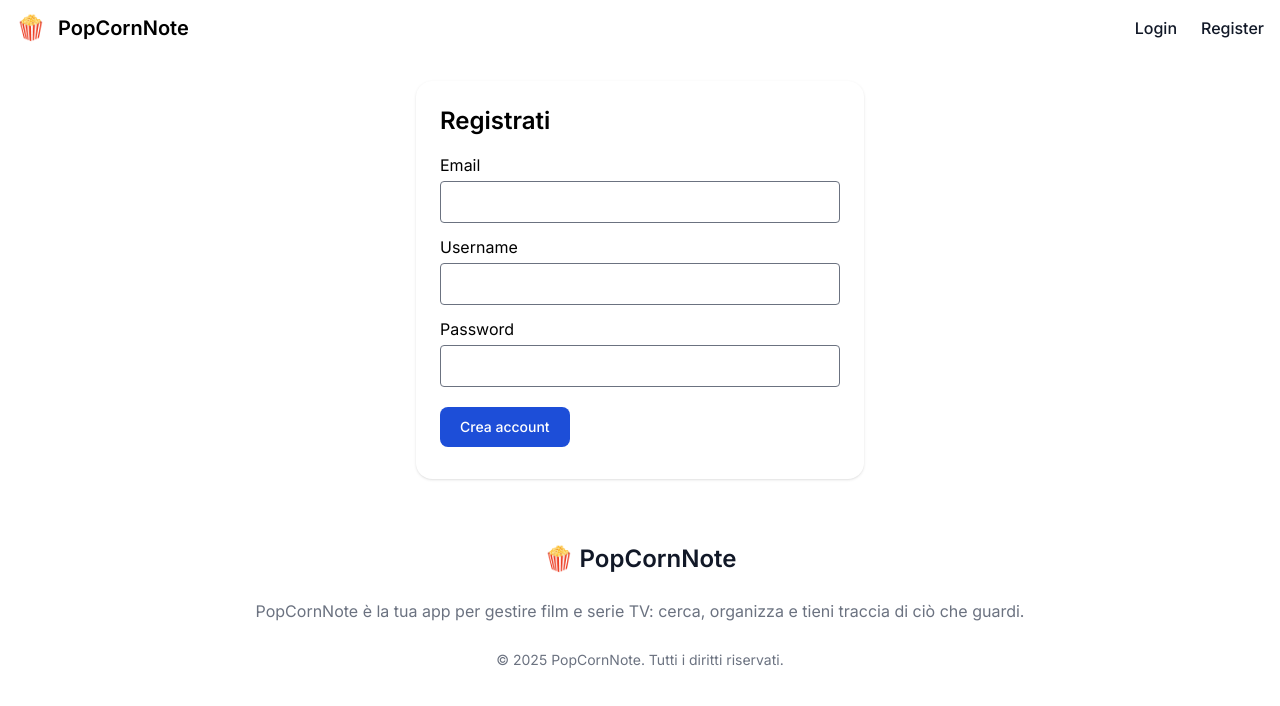
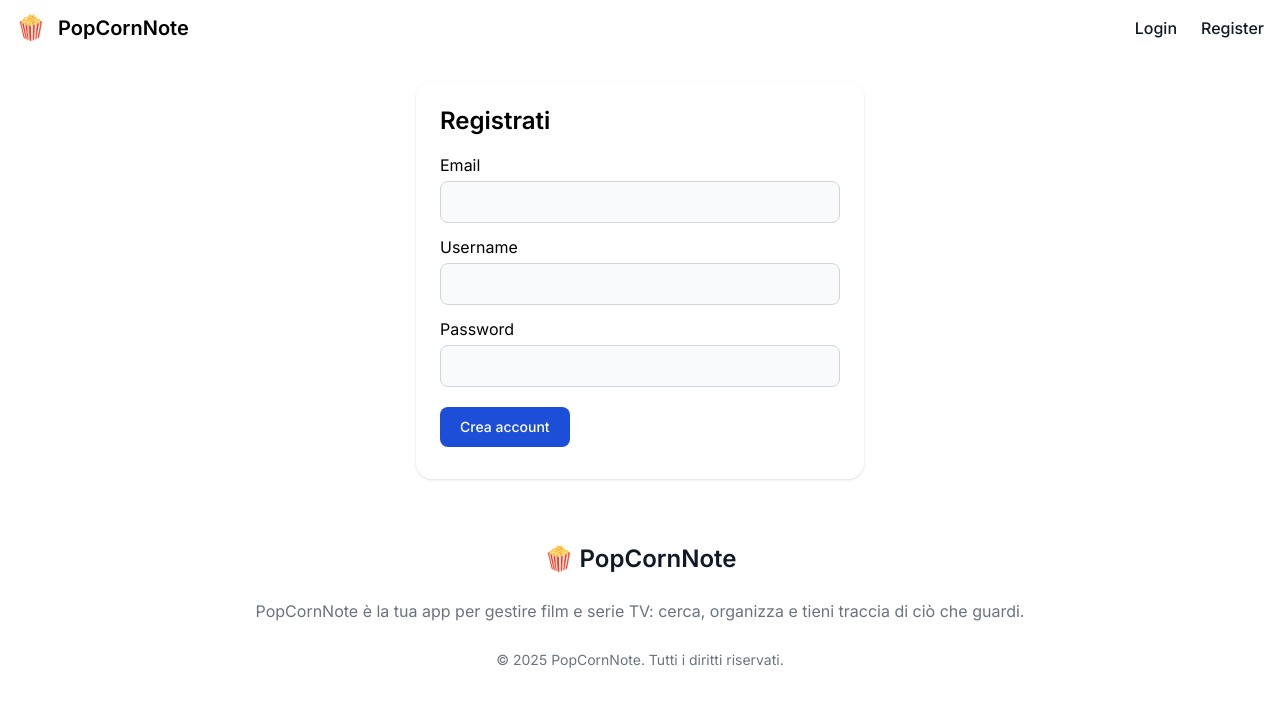
Before and after one commit to Lowell130/PopCorn-Note, a Nuxt app in the folder frontend/: page /register in a window 1280 px wide. Shown: the top 706 px of the page. Built offline with nearby package versions, Linux system fonts and the light colour scheme.

Commit message:
style update

```diff
--- a/frontend/pages/login.vue
+++ b/frontend/pages/login.vue
@@ -7,14 +7,14 @@
         v-model="email"
         type="email"
         placeholder="Email"
-        class="w-full border rounded p-2"
+       class="bg-gray-50 border border-gray-300 text-gray-900 text-sm rounded-lg focus:ring-blue-500 focus:border-blue-500 block w-full p-2.5 dark:bg-gray-700 dark:border-gray-600 dark:placeholder-gray-400 dark:text-white dark:focus:ring-blue-500 dark:focus:border-blue-500"
         required
       />
       <input
         v-model="password"
         type="password"
         placeholder="Password"
-        class="w-full border rounded p-2"
+       class="bg-gray-50 border border-gray-300 text-gray-900 text-sm rounded-lg focus:ring-blue-500 focus:border-blue-500 block w-full p-2.5 dark:bg-gray-700 dark:border-gray-600 dark:placeholder-gray-400 dark:text-white dark:focus:ring-blue-500 dark:focus:border-blue-500"
         required
       />
       <button
--- a/frontend/pages/register.vue
+++ b/frontend/pages/register.vue
@@ -8,7 +8,7 @@
         <input
           v-model="email"
           type="email"
-          class="w-full border rounded p-2"
+          class="bg-gray-50 border border-gray-300 text-gray-900 text-sm rounded-lg focus:ring-blue-500 focus:border-blue-500 block w-full p-2.5 dark:bg-gray-700 dark:border-gray-600 dark:placeholder-gray-400 dark:text-white dark:focus:ring-blue-500 dark:focus:border-blue-500"
           required
         />
       </div>
@@ -17,7 +17,7 @@
         <input
           v-model="username"
           type="text"
-          class="w-full border rounded p-2"
+          class="bg-gray-50 border border-gray-300 text-gray-900 text-sm rounded-lg focus:ring-blue-500 focus:border-blue-500 block w-full p-2.5 dark:bg-gray-700 dark:border-gray-600 dark:placeholder-gray-400 dark:text-white dark:focus:ring-blue-500 dark:focus:border-blue-500"
           required
         />
       </div>
@@ -26,7 +26,7 @@
         <input
           v-model="password"
           type="password"
-          class="w-full border rounded p-2"
+          class="bg-gray-50 border border-gray-300 text-gray-900 text-sm rounded-lg focus:ring-blue-500 focus:border-blue-500 block w-full p-2.5 dark:bg-gray-700 dark:border-gray-600 dark:placeholder-gray-400 dark:text-white dark:focus:ring-blue-500 dark:focus:border-blue-500"
           required
         />
       </div>
```
